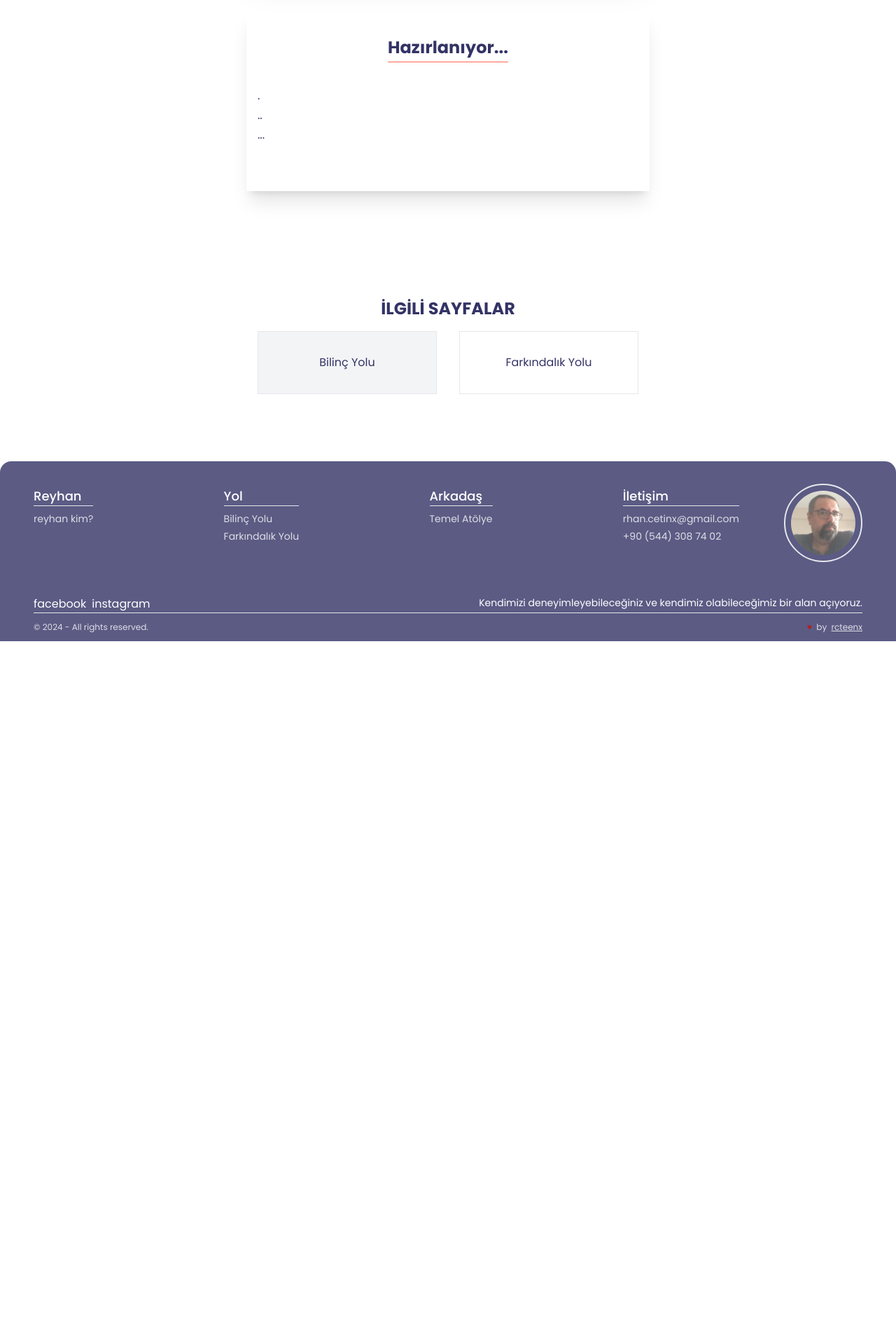
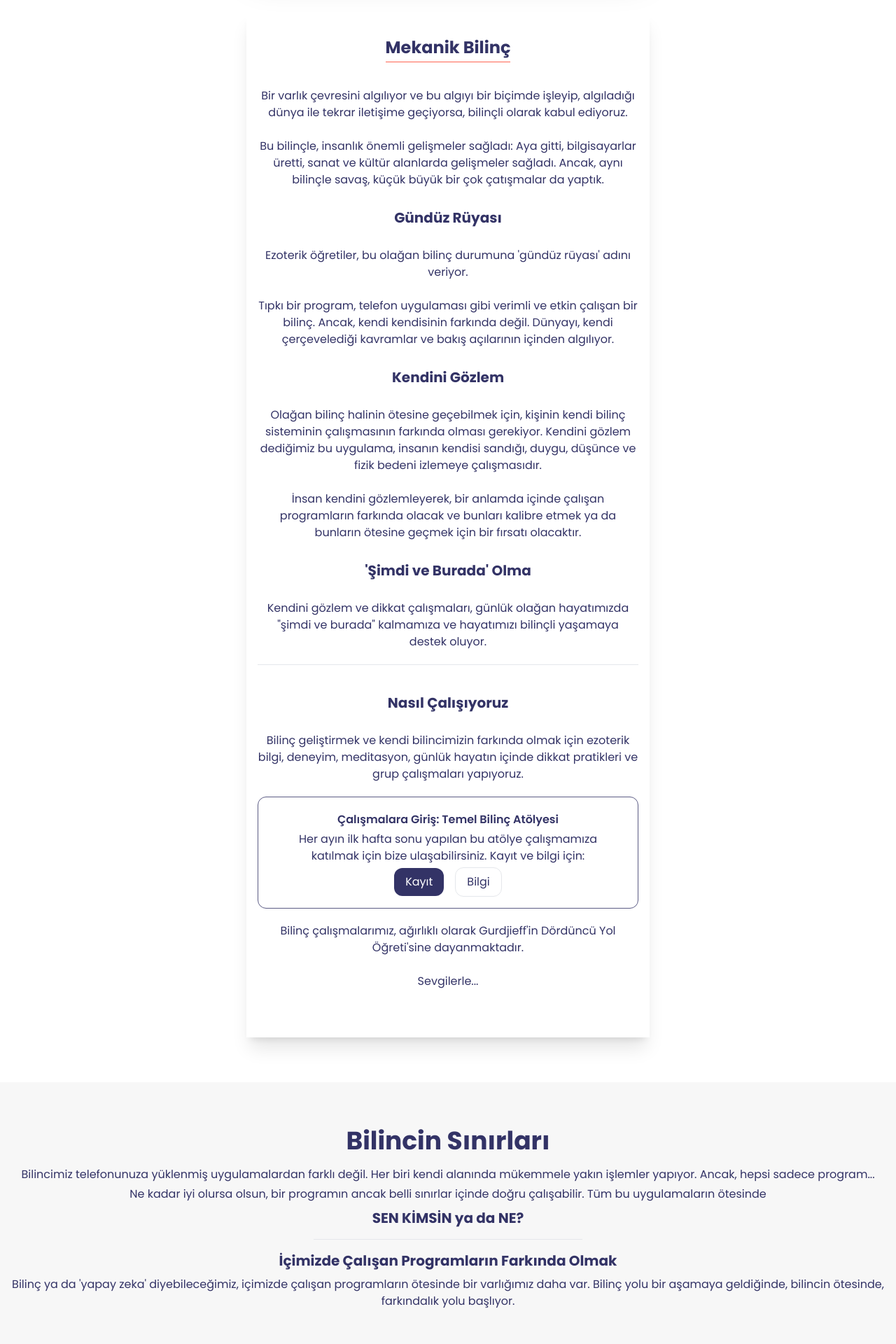
Before and after one commit to rcteenx/reyhancetin_org_tr, a Next.js app: page /yol/bilinc in a window 1280 px wide. Shown: the part 400-2320 px from the top of the page at 70% size. Before the commit the page ends 1316 px from the top, so only its background shows below. Built offline with nearby package versions, Linux system fonts and the light colour scheme.

Commit message:
update footer links

```diff
--- a/app/(static)/yol/bilinc/page.jsx
+++ b/app/(static)/yol/bilinc/page.jsx
@@ -9,14 +9,113 @@ export default function StaticPage() {
   return (
     <>
       <HeaderTitle>Bilinç Yolu</HeaderTitle>
-      <HeaderImage bgImage="yMerhaba">Yapabilme Gücü ve İradesi</HeaderImage>
-      <PageContent h2Title="Hazırlanıyor...">
-        <div className="text-left">
-          <p>.</p>
-          <p>..</p>
-          <p>...</p>
+      <HeaderImage bgImage="yMerhaba">Bilincini Gözlemliyor musun?</HeaderImage>
+      <PageContent h2Title="Mekanik Bilinç">
+        <p>
+          Bir varlık çevresini algılıyor ve bu algıyı bir biçimde işleyip,
+          algıladığı dünya ile tekrar iletişime geçiyorsa, bilinçli olarak kabul
+          ediyoruz.
+        </p>
+        <p>
+          Bu bilinçle, insanlık önemli gelişmeler sağladı: Aya gitti,
+          bilgisayarlar üretti, sanat ve kültür alanlarda gelişmeler sağladı.
+          Ancak, aynı bilinçle savaş, küçük büyük bir çok çatışmalar da yaptık.
+        </p>
+        <h3>Gündüz Rüyası</h3>
+        <p>
+          Ezoterik öğretiler, bu olağan bilinç durumuna 'gündüz rüyası' adını
+          veriyor.
+        </p>
+        <p>
+          Tıpkı bir program, telefon uygulaması gibi verimli ve etkin çalışan
+          bir bilinç. Ancak, kendi kendisinin farkında değil. Dünyayı, kendi
+          çerçevelediği kavramlar ve bakış açılarının içinden algılıyor.
+        </p>
+        <h3>Kendini Gözlem</h3>
+        <p>
+          Olağan bilinç halinin ötesine geçebilmek için, kişinin kendi bilinç
+          sisteminin çalışmasının farkında olması gerekiyor. Kendini gözlem
+          dediğimiz bu uygulama, insanın kendisi sandığı, duygu, düşünce ve
+          fizik bedeni izlemeye çalışmasıdır.
+        </p>
+        <p>
+          İnsan kendini gözlemleyerek, bir anlamda içinde çalışan programların
+          farkında olacak ve bunları kalibre etmek ya da bunların ötesine geçmek
+          için bir fırsatı olacaktır.
+        </p>
+        <h3>'Şimdi ve Burada' Olma</h3>
+        <p>
+          Kendini gözlem ve dikkat çalışmaları, günlük olağan hayatımızda "şimdi
+          ve burada" kalmamıza ve hayatımızı bilinçli yaşamaya destek oluyor.
+        </p>
+        <hr className="mb-4" />
+        <h3>Nasıl Çalışıyoruz</h3>
+        <p>
+          Bilinç geliştirmek ve kendi bilincimizin farkında olmak için ezoterik
+          bilgi, deneyim, meditasyon, günlük hayatın içinde dikkat pratikleri ve
+          grup çalışmaları yapıyoruz.
+        </p>
+        <div className="border border-slate/80 rounded-xl py-4 px-8">
+          <h4 className="">
+            <a
+              href={StaticPages[2].link + "/" + StaticPages[2].pages[0].link}
+              className=""
+            >
+              Çalışmalara Giriş: Temel Bilinç Atölyesi
+            </a>
+          </h4>
+          <p>
+            Her ayın ilk hafta sonu yapılan bu atölye çalışmamıza katılmak için
+            bize ulaşabilirsiniz. Kayıt ve bilgi için:
+          </p>
+          <ul className="flex items-center justify-center gap-4">
+            <li className="px-4 py-2 bg-slate text-white hover:bg-slate/80 rounded-xl cursor-pointer">
+              <a href="https://wa.me/905443087402">Kayıt</a>
+            </li>
+            <li className="px-4 py-2 border hover:bg-gray-200 rounded-xl cursor-pointer">
+              <a
+                href={StaticPages[2].link + "/" + StaticPages[2].pages[0].link}
+              >
+                Bilgi
+              </a>
+            </li>
+          </ul>
         </div>
+        <p>
+          Bilinç çalışmalarımız, ağırlıklı olarak Gurdjieff'in Dördüncü Yol
+          Öğreti'sine dayanmaktadır.
+        </p>
+        <p>Sevgilerle...</p>
       </PageContent>
+
+      <section className="bg-[#f7f7f7] px-4 py-8 md:py-12  text-center">
+        <h2 className="text-2xl md:text-4xl font-bold ">Bilincin Sınırları</h2>
+        <p>
+          Bilincimiz telefonunuza yüklenmiş uygulamalardan farklı değil. Her
+          biri kendi alanında mükemmele yakın işlemler yapıyor. Ancak, hepsi
+          sadece program...
+        </p>
+        <p>
+          Ne kadar iyi olursa olsun, bir programın ancak belli sınırlar içinde
+          doğru çalışabilir. Tüm bu uygulamaların ötesinde
+        </p>
+        <h3>SEN KİMSİN ya da NE?</h3>
+        <hr className=" max-w-sm mx-auto my-4" />
+        <h3>İçimizde Çalışan Programların Farkında Olmak</h3>
+        <p>
+          Bilinç ya da 'yapay zeka' diyebileceğimiz, içimizde çalışan
+          programların ötesinde bir varlığımız daha var. Bilinç yolu bir aşamaya
+          geldiğinde, bilincin ötesinde, farkındalık yolu başlıyor.
+        </p>
+      </section>
+      <section className="bg-slate2 px-4 py-8 md:py-12  text-center text-white">
+        <h2 className="text-2xl md:text-4xl font-bold ">Serbest Dikkat</h2>
+        <p>
+          Herhangi bir an ve yerde, dikkatimizi nereye vereceğimizi ya da
+          vermeyeceğimizi seçebilme özgürlüğü
+        </p>
+      </section>
+      {/* bg-[#f7f7f7] */}
 
       <SubPages subPage={StaticPages[1]} id="1" />
     </>
--- a/components/ui/footer/2-Links.jsx
+++ b/components/ui/footer/2-Links.jsx
@@ -7,7 +7,7 @@ const FooterLinks = () => {
       {StaticPages.map((pg) => (
         <div key={pg.title}>
           <h4 className="mb-2 text-lg leading-normal font-medium text-white md:border-b">
-            <a href={pg.link}>{pg.title}</a>
+            <a href={"/" + pg.link}>{pg.title}</a>
           </h4>
           <ul>
             {pg.pages.map((sp) => (
@@ -15,7 +15,11 @@ const FooterLinks = () => {
                 key={sp.id}
                 className="mt-1 text-sm leading-normal text-white-400 hover:text-slate-gray"
               >
-                <a href={pg.id == 4 ? sp.link : "/" + pg.link + "/" + sp.link}>
+                <a
+                  href={
+                    "/" + pg.id == 4 ? sp.link : "/" + pg.link + "/" + sp.link
+                  }
+                >
                   {sp.title}
                 </a>
               </li>
```
